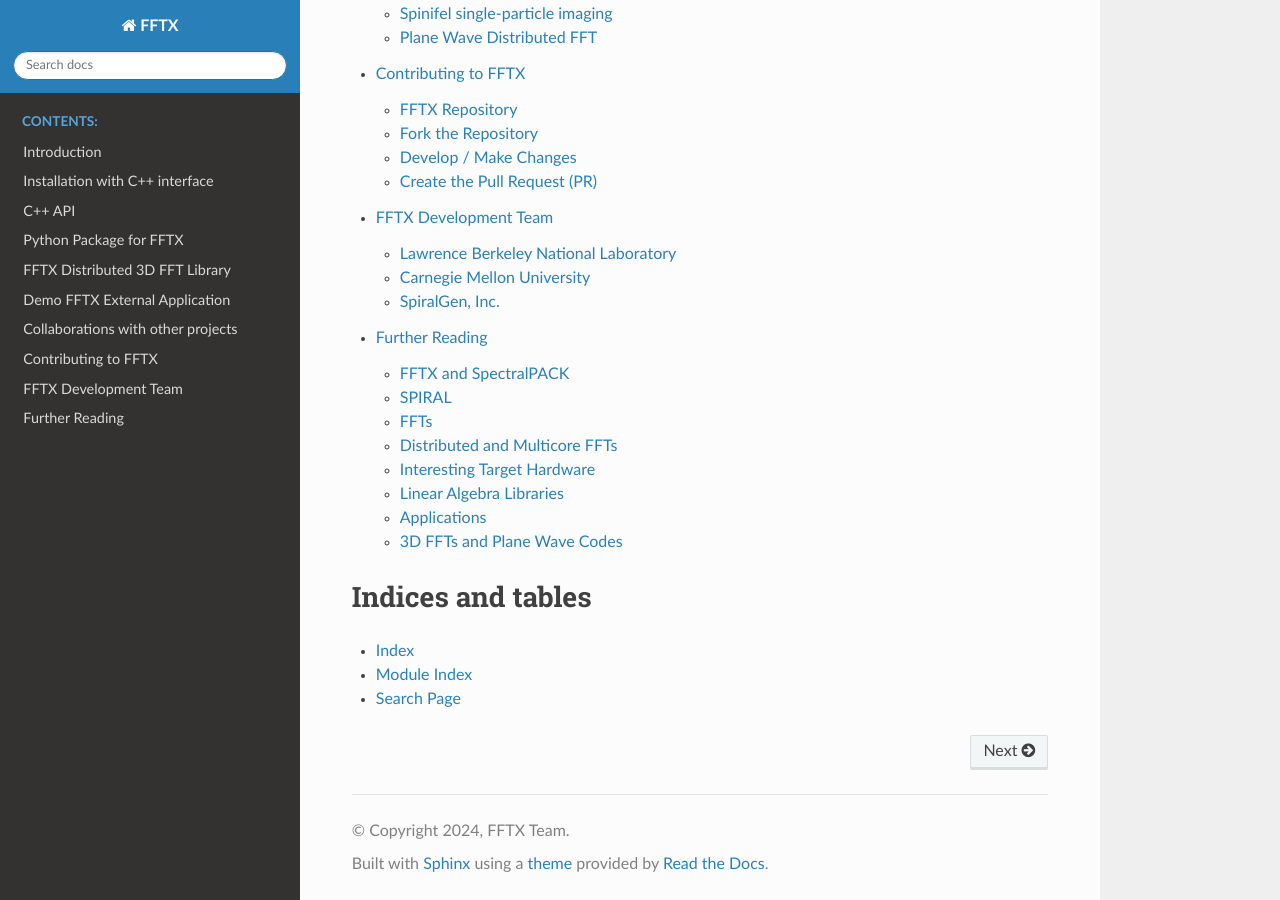
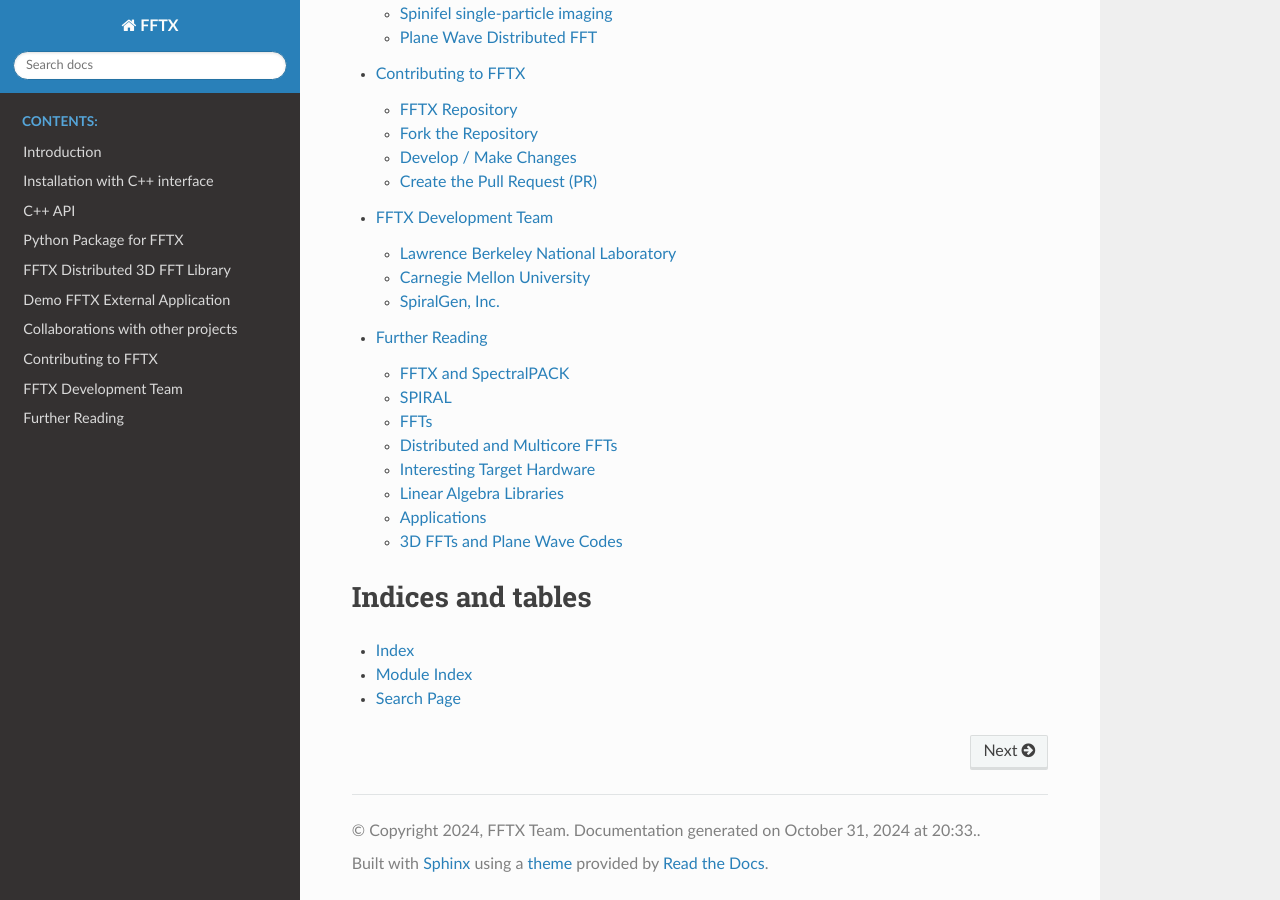
Before and after one commit to spiral-software/fftx, a Sphinx documentation site: the page built from docs/index.rst, in a window 1280 px wide and 900 px high, scrolled down 1427 px. Built offline with Sphinx 7.4.7 and the Read the Docs theme 3.1.0, drawn with Linux system fonts in a browser that asks for light colours; pages that are not in the unit, such as notebooks, are missing from menus.

```diff
--- a/docs/conf.py
+++ b/docs/conf.py
@@ -19,10 +19,7 @@ import datetime
 
 # Get current time and format a 'docs generated on' message
 
-current_date = datetime.datetime.now().strftime("%B %d, %Y at %H:%M")
-html_context = {
-    "doc_generated_on": f"Documentation generated on {current_date}"
-}
+current_date = datetime.datetime.now().strftime("%B %d, %Y at %H:%M.")
 
 # Check if we're running on Read the Docs' servers
 read_the_docs_build = os.environ.get('READTHEDOCS', None) == 'True'
@@ -39,7 +36,7 @@ if read_the_docs_build:
 # -- Project information -----------------------------------------------------
 
 project = 'FFTX'
-copyright = '2024, FFTX Team'
+copyright = f"2024, FFTX Team.\nDocumentation generated on {current_date}"
 author = 'FFTX Team'
 
 
```
